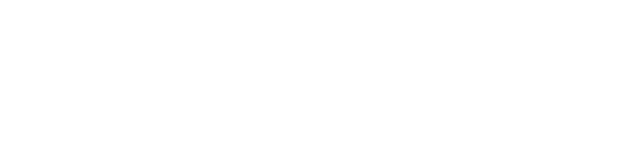
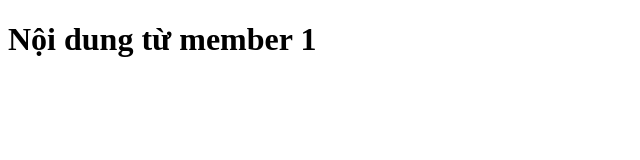
Before and after one commit to Trinh1124/demo-gitflow2, a plain HTML site: page index.html in a window 1280 px wide. Shown: the whole page, without its empty margins (0-640 px from the left). Drawn offline with Linux system fonts and the light colour scheme.

Commit message:
feat: update member_1

```diff
--- a/index.html
+++ b/index.html
@@ -4,11 +4,11 @@
 <head>
     <meta charset="UTF-8">
     <meta name="viewport" content="width=device-width, initial-scale=1.0">
-    <title>Document</title>
+    <title>File đã thay đổi</title>
 </head>
 
 <body>
-
+    <h1>Nội dung từ member 1</h1>
 </body>
 
 </html>
```
